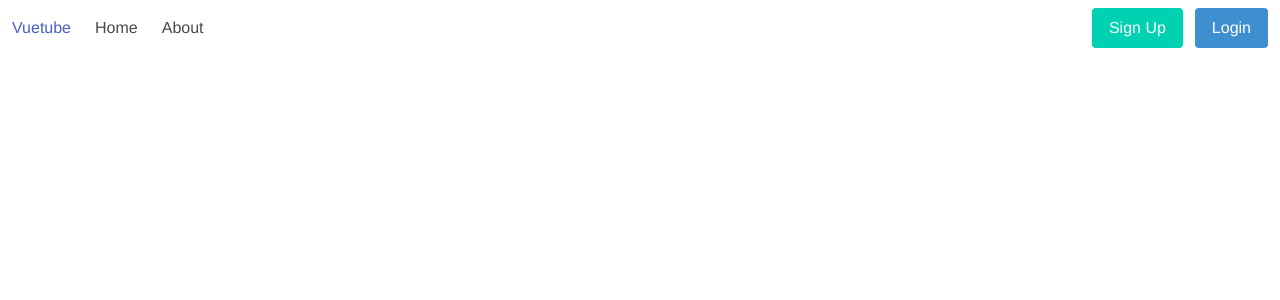
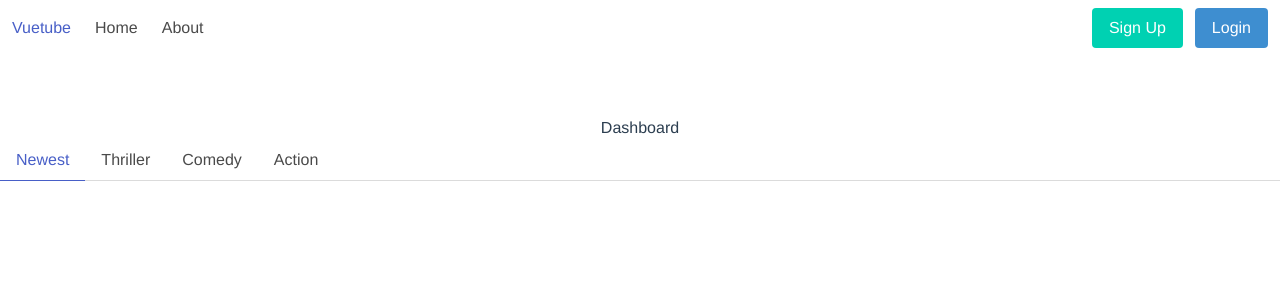
Before and after one commit to Dhruvi16/vuetube, a Vue app: page /dashboard in a window 1280 px wide. Shown: the top 300 px of the page. Built offline with nearby package versions, Linux system fonts and the light colour scheme; no server answers.

Commit message:
add dashboard

```diff
--- a/src/App.vue
+++ b/src/App.vue
@@ -21,12 +21,17 @@
 
     <div class="navbar-end">
       <div class="navbar-item">
-        <div class="field is-grouped">
+        <div class="field is-grouped" v-if="!isAuthenticated">
           <p class="control">
             <router-link to="/signup" class="button is-primary">Sign Up</router-link>
           </p>
           <p class="control">
             <router-link to="/login" class="button is-info">Login</router-link>
+          </p>
+        </div>
+        <div class="field" v-else>
+          <p class="control">
+            <button @click="logOut" class="button is-danger">Log out</button>
           </p>
         </div>
       </div>
@@ -39,6 +44,34 @@
     <router-view/>
   </div>
 </template>
+
+<script>
+  import firebase from 'firebase'
+  export default {
+    data () {
+      return {
+        isAuthenticated: false
+      }
+    },
+    created () {
+      firebase.auth().onAuthStateChanged( user => {
+        if (user) {
+          this.isAuthenticated = true
+        }
+      })
+    },
+    methods: {
+      logOut () {
+        firebase.auth().signOut()
+          .then(() => {
+            this.isAuthenticated = false
+
+            this.$router.push('/login')
+          })
+      }
+    },
+  }
+</script>
 
 <style>
 @import "../node_modules/bulma/css/bulma.css";
--- a/src/router/index.js
+++ b/src/router/index.js
@@ -3,6 +3,7 @@ import VueRouter from 'vue-router'
 import Home from '../views/Home.vue'
 import SignUp from '../views/SignUp.vue'
 import Login from '../views/Login.vue'
+import Dashboard from '../views/Dashboard.vue'
 
 Vue.use(VueRouter)
 
@@ -23,6 +24,11 @@ const routes = [
     component: SignUp
   },
   {
+    path: '/dashboard',
+    name: 'Dashboard',
+    component: Dashboard
+  },
+  {
     path: '/about',
     name: 'About',
     // route level code-splitting
--- /dev/null
+++ b/src/views/Dashboard.vue
@@ -0,0 +1,25 @@
+<template>
+  <div>
+    <h1>
+      Dashboard
+    </h1>
+
+    <div class="tabs">
+      <ul>
+        <li class="is-active"><a>Newest</a></li>
+        <li v-for="category in categories"><a>{{ category }}</a></li>
+      </ul>
+    </div>
+  </div>
+</template>
+
+<script>
+export default {
+  name: 'dashboard',
+  data () {
+    return {
+      categories: ['Thriller', 'Comedy', 'Action']
+    }
+  }
+}
+</script>
--- a/src/views/Login.vue
+++ b/src/views/Login.vue
@@ -45,6 +45,8 @@ import firebase from 'firebase'
         firebase.auth().onAuthStateChanged( user => {
           if (user) {
             this.isAuthenticated = true
+
+            this.$router.push('/dashboard')
           }
         })
     },
@@ -53,12 +55,6 @@ import firebase from 'firebase'
         firebase.auth().signInWithEmailAndPassword(this.email, this.password)
           .catch(error => this.error = error.message)
       },
-      logOut () {
-        firebase.auth().signOut()
-          .then(() => {
-            this.isAuthenticated = false
-          })
-      }
     },
   }
 
--- a/src/views/SignUp.vue
+++ b/src/views/SignUp.vue
@@ -43,8 +43,9 @@ import firebase from 'firebase'
     created () {
         firebase.auth().onAuthStateChanged( user => {
           if (user) {
-            console.log(user);
             this.isAuthenticated = true
+
+            this.$router.push('/dashboard')
           }
         })
     },
```
